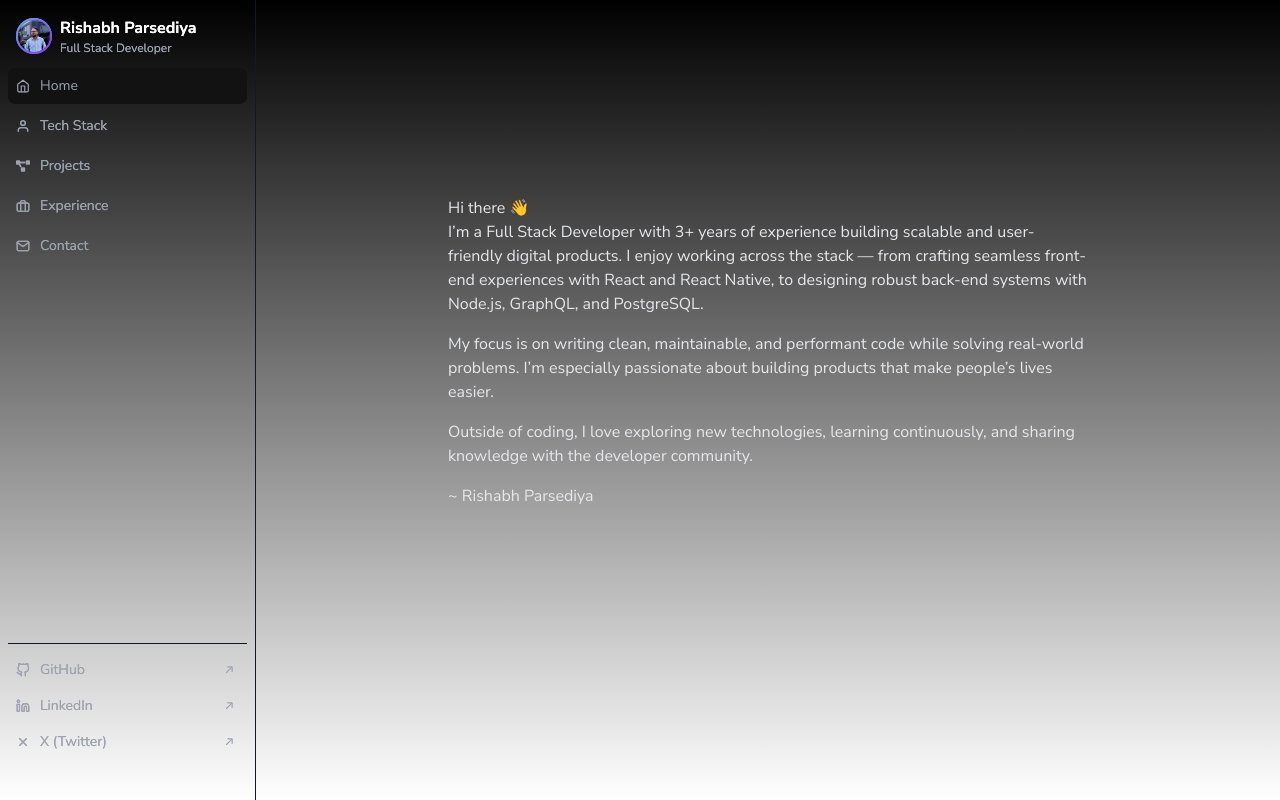
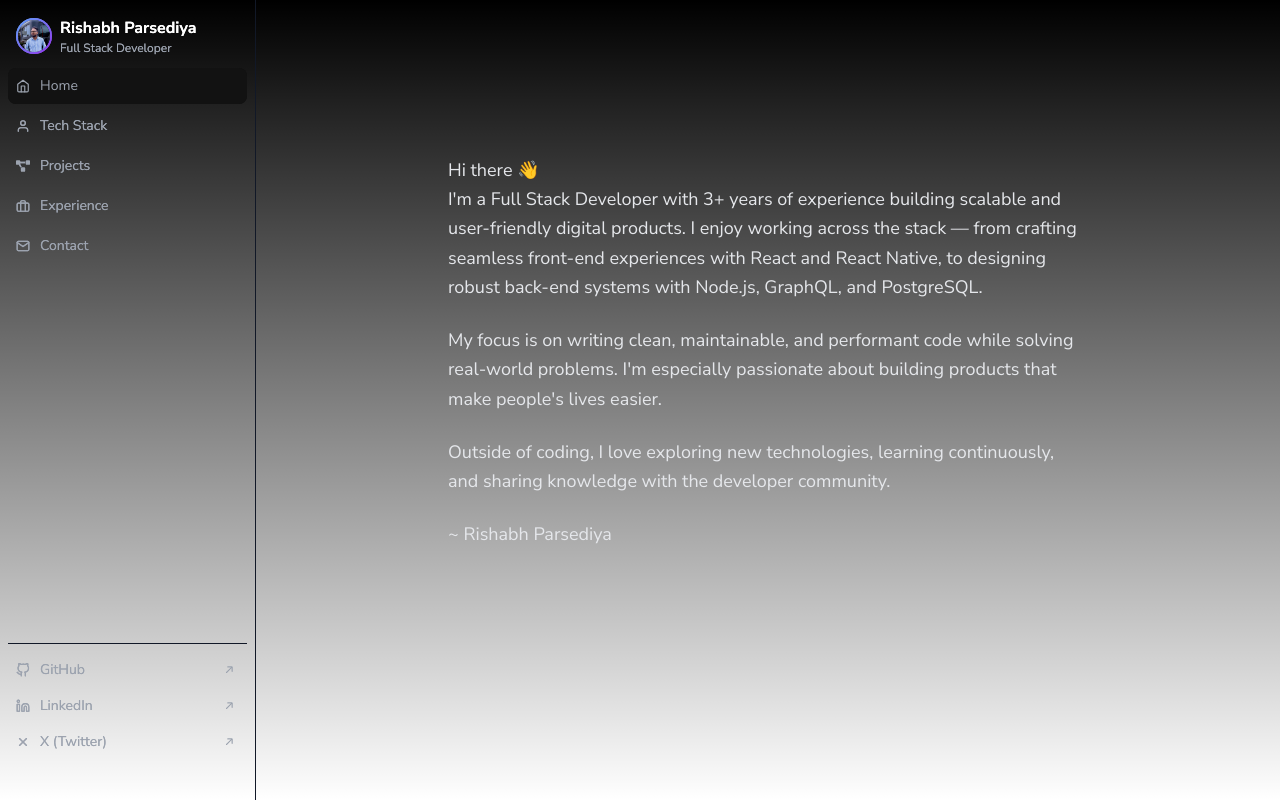
Before and after one commit to rishabhparsediya7/nextjsrishabhparsediya, a Next.js app: page / in a window 1280 px wide. Built offline with nearby package versions, Linux system fonts and the light colour scheme.

Commit message:
profile sectiom nimation

```diff
--- a/src/components/ProfileSection.tsx
+++ b/src/components/ProfileSection.tsx
@@ -1,29 +1,74 @@
 "use client";
+
+import { motion } from 'framer-motion';
+
+const container = {
+  hidden: { opacity: 0 },
+  show: {
+    opacity: 1,
+    transition: {
+      staggerChildren: 0.2,
+      delayChildren: 0.3,
+    },
+  },
+};
+
+const item = {
+  hidden: { opacity: 0, y: 20 },
+  show: {
+    opacity: 1,
+    y: 0,
+    transition: {
+      duration: 0.5,
+      ease: "easeOut"
+    }
+  },
+};
 
 function ProfileSection() {
   return (
-    <div className="w-full h-[80vh] max-h-screen bg-transparent flex flex-col items-center justify-center overflow-hidden rounded-md">
-      <div className="space-y-4 relative z-20 max-w-2xl px-4">
-        <p className="text-md text-gray-800 dark:text-gray-200">
-          Hi there 👋 <br /> I’m a Full Stack Developer with 3+ years of
+    <div className="w-full min-h-[80vh] flex flex-col items-center justify-center overflow-hidden rounded-md">
+      <motion.div
+        className="space-y-6 relative z-20 max-w-2xl px-4 py-12"
+        variants={container}
+        initial="hidden"
+        animate="show"
+      >
+        <motion.p
+          className="text-lg leading-relaxed text-gray-800 dark:text-gray-200"
+          variants={item}
+        >
+          Hi there 👋 <br /> I'm a Full Stack Developer with 3+ years of
           experience building scalable and user-friendly digital products. I
           enjoy working across the stack — from crafting seamless front-end
           experiences with React and React Native, to designing robust back-end
           systems with Node.js, GraphQL, and PostgreSQL.
-        </p>
-        <p className="text-md text-gray-800 dark:text-gray-200">
+        </motion.p>
+
+        <motion.p
+          className="text-lg leading-relaxed text-gray-800 dark:text-gray-200"
+          variants={item}
+        >
           My focus is on writing clean, maintainable, and performant code while
-          solving real-world problems. I’m especially passionate about building
-          products that make people’s lives easier.
-        </p>
-        <p className="text-md text-gray-800 dark:text-gray-200">
+          solving real-world problems. I'm especially passionate about building
+          products that make people's lives easier.
+        </motion.p>
+
+        <motion.p
+          className="text-lg leading-relaxed text-gray-800 dark:text-gray-200"
+          variants={item}
+        >
           Outside of coding, I love exploring new technologies, learning
           continuously, and sharing knowledge with the developer community.
-        </p>
-        <p className="text-gray-800 dark:text-gray-200">
-         ~ Rishabh Parsediya
-        </p>
-      </div>
+        </motion.p>
+
+        <motion.p
+          className="text-lg text-gray-800 dark:text-gray-200 font-medium mt-8"
+          variants={item}
+        >
+          ~ Rishabh Parsediya
+        </motion.p>
+      </motion.div>
     </div>
   );
 }
```
